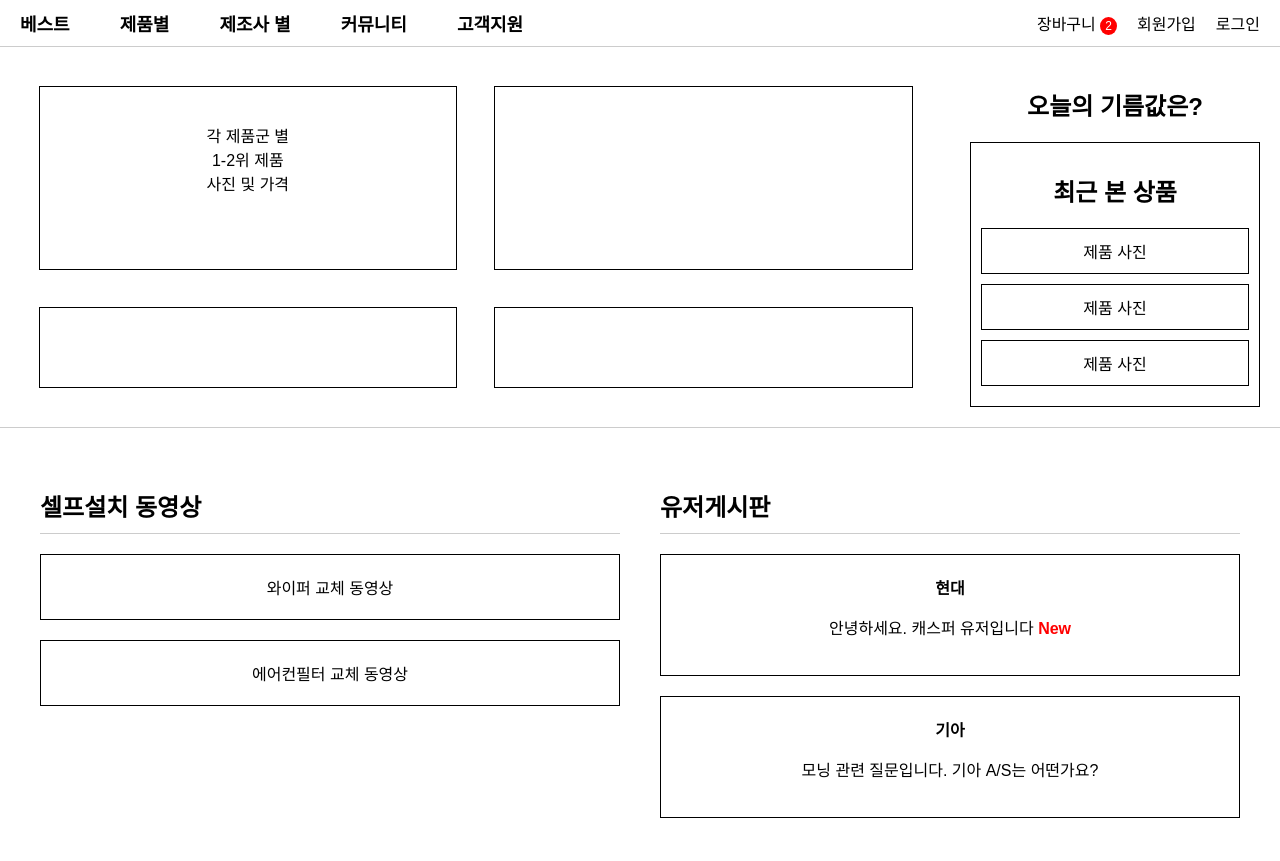
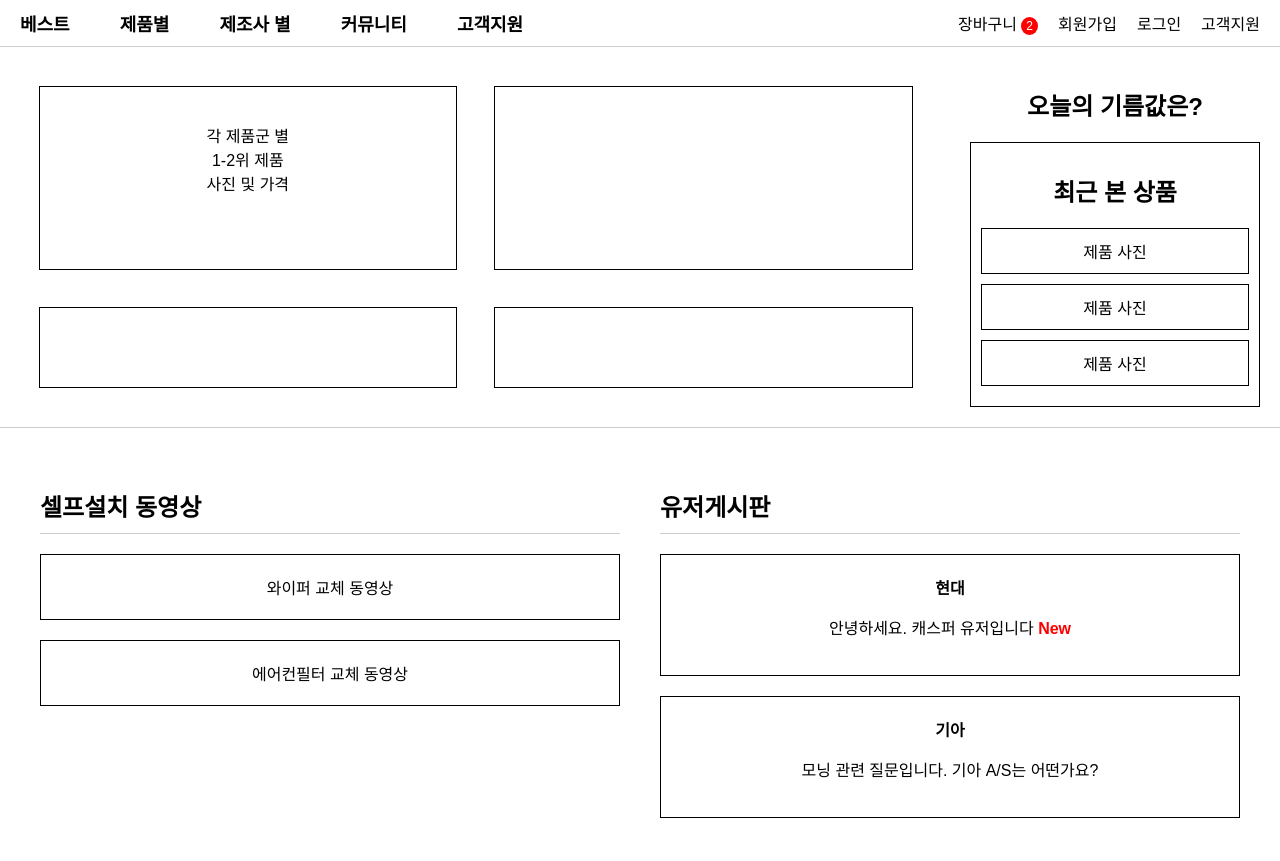
Before and after one commit to sia1123/carmall, a plain HTML site: page index.html in a window 1280 px wide. Shown: the top 861 px of the page. Drawn offline with Linux system fonts and the light colour scheme.

Commit message:
Update index.html

```diff
--- a/index.html
+++ b/index.html
@@ -19,6 +19,7 @@
                 <li><a href="cart.html">장바구니 <span class="badge">2</span></a></li>
                 <li><a href="signup.html">회원가입</a></li>
                 <li><a href="login.html">로그인</a></li>
+                <li><a href="qna.html">고객지원</a></li>
             </ul>
         </nav>
     </header>
```
